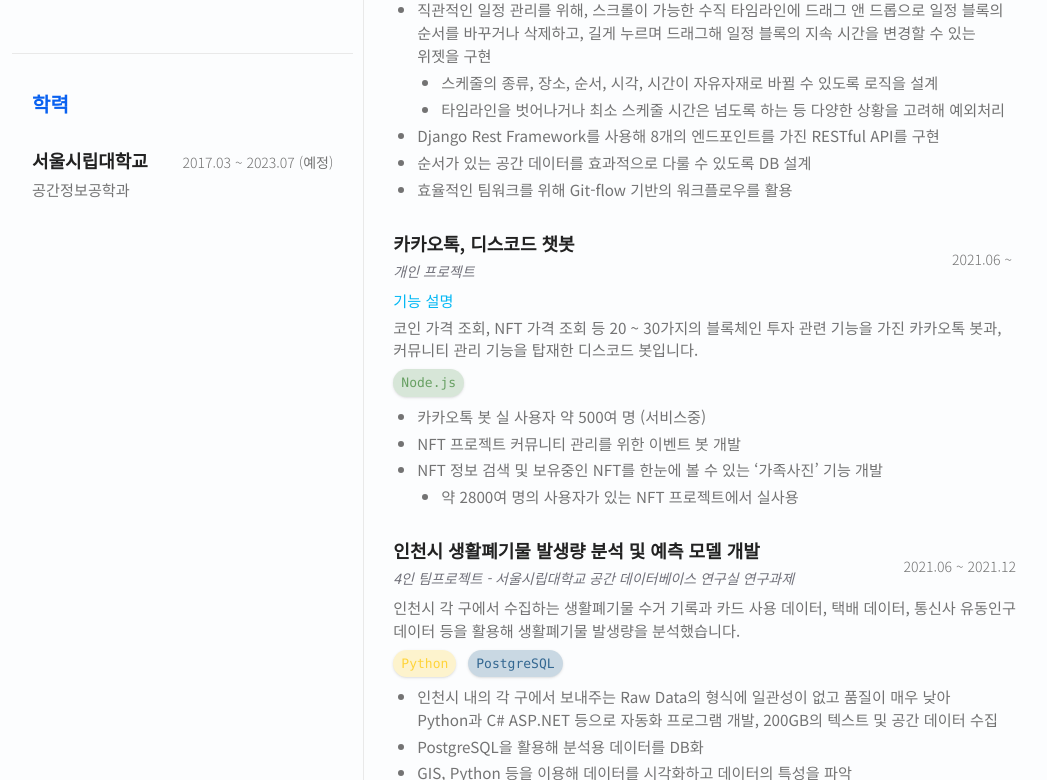
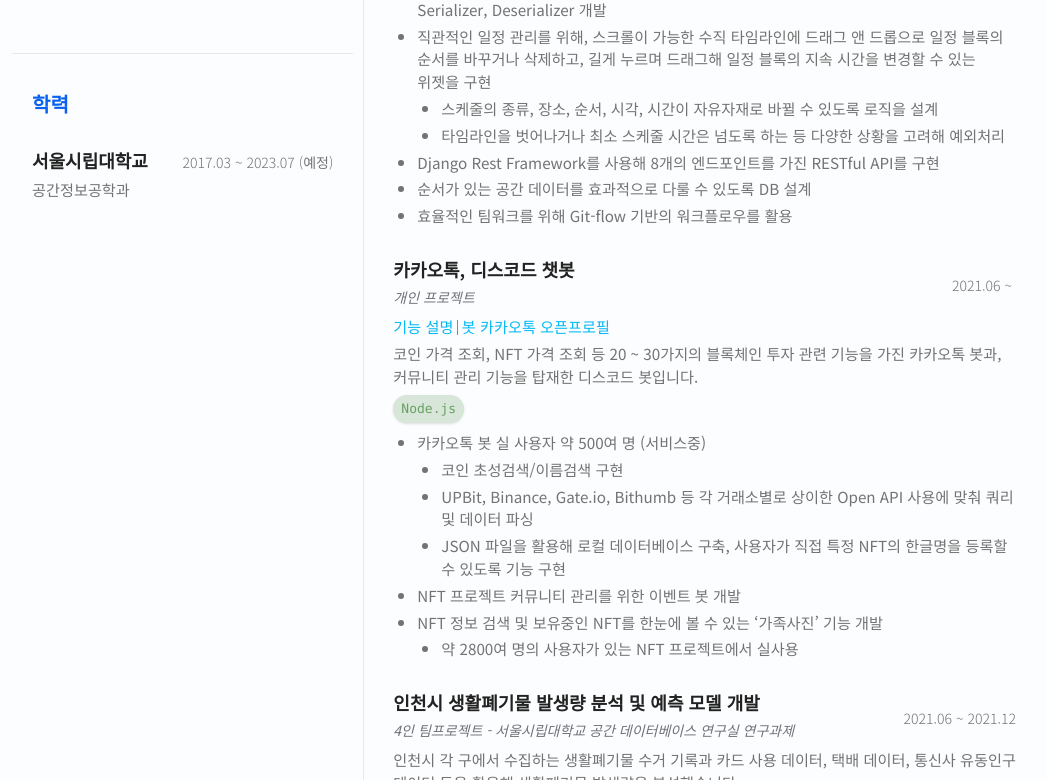
Before and after one commit to custardcream98/resume, a website: page index.html in a window 1280 px wide. Shown: the part 2725-3505 px from the top of the page, without its empty margins (116-1163 px from the left). Drawn offline with Linux system fonts and the light colour scheme.

Commit message:
Chore: 카카오톡, 디스코드 챗봇 내용 수정

```diff
--- a/index.html
+++ b/index.html
@@ -378,7 +378,7 @@
                   >개발 과정 포스트</a
                 >
               </p>
-              <p>
+              <p class="item-description">
                 1만 시간의 법칙에 따라 목표를 이루려면 하루에 얼마를 투자해야
                 할지 알려주는 Web Service입니다.
               </p>
@@ -441,6 +441,7 @@
                 </li>
                 <li>다른 사용자와 경쟁할 수 있는 리더보드 개발</li>
                 <li>지금까지의 도전 내역을 볼 수 있는 도전내역 페이지 개발</li>
+                <li><code class="code-box">React.lazy()</code>를 활용해 레이지 로딩 구현</li>
               </ul>
             </li>
             <li class="my-7">
@@ -521,10 +522,16 @@
               </div>
               <p class="mb-1 text-[0.95rem]">
                 <a
-                  class="link link-nomargin"
+                  class="link link-separator link-nomargin"
                   href="https://blog.naver.com/sg05098/222596637921"
                   target="_blank"
                   >기능 설명</a
+                >
+                <a
+                  class="link link-nomargin"
+                  href="https://open.kakao.com/o/s9uGYgPd"
+                  target="_blank"
+                  >봇 카카오톡 오픈프로필</a
                 >
               </p>
               <p class="item-description">
@@ -538,7 +545,13 @@
               </ul>
               <strong class="sr-only">성과</strong>
               <ul class="description-list">
-                <li>카카오톡 봇 실 사용자 약 500여 명 (서비스중)</li>
+                <li>카카오톡 봇 실 사용자 약 500여 명 (서비스중)
+                  <ul>
+                    <li>코인 초성검색/이름검색 구현</li>
+                    <li>UPBit, Binance, Gate.io, Bithumb 등 각 거래소별로 상이한 Open API 사용에 맞춰 쿼리 및 데이터 파싱</li>
+                    <li>JSON 파일을 활용해 로컬 데이터베이스 구축, 사용자가 직접 특정 NFT의 한글명을 등록할 수 있도록 기능 구현</li>
+                  </ul>
+                </li>
                 <li>NFT 프로젝트 커뮤니티 관리를 위한 이벤트 봇 개발</li>
                 <li>
                   NFT 정보 검색 및 보유중인 NFT를 한눈에 볼 수 있는 ‘가족사진’
```
